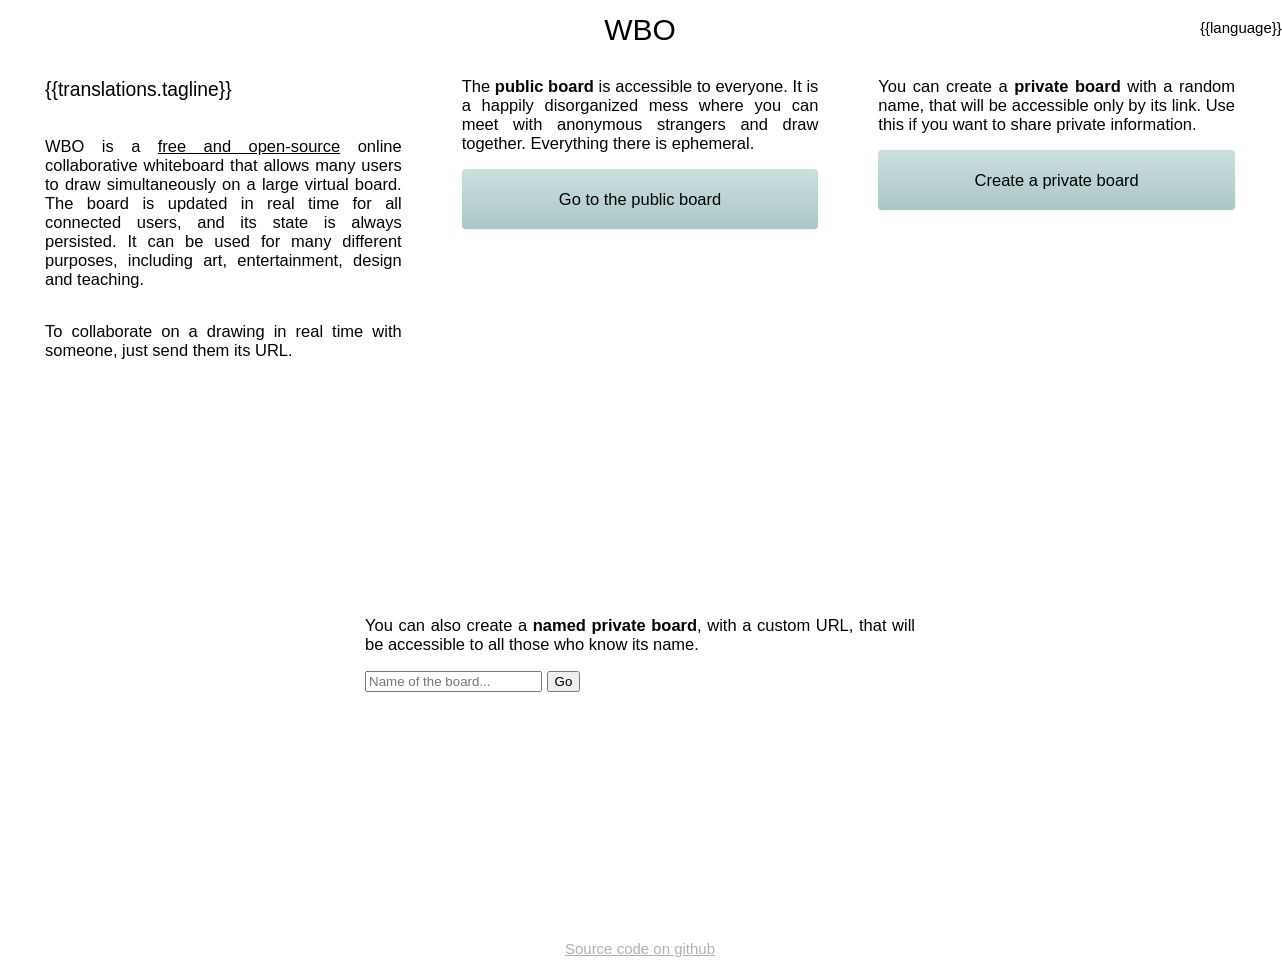
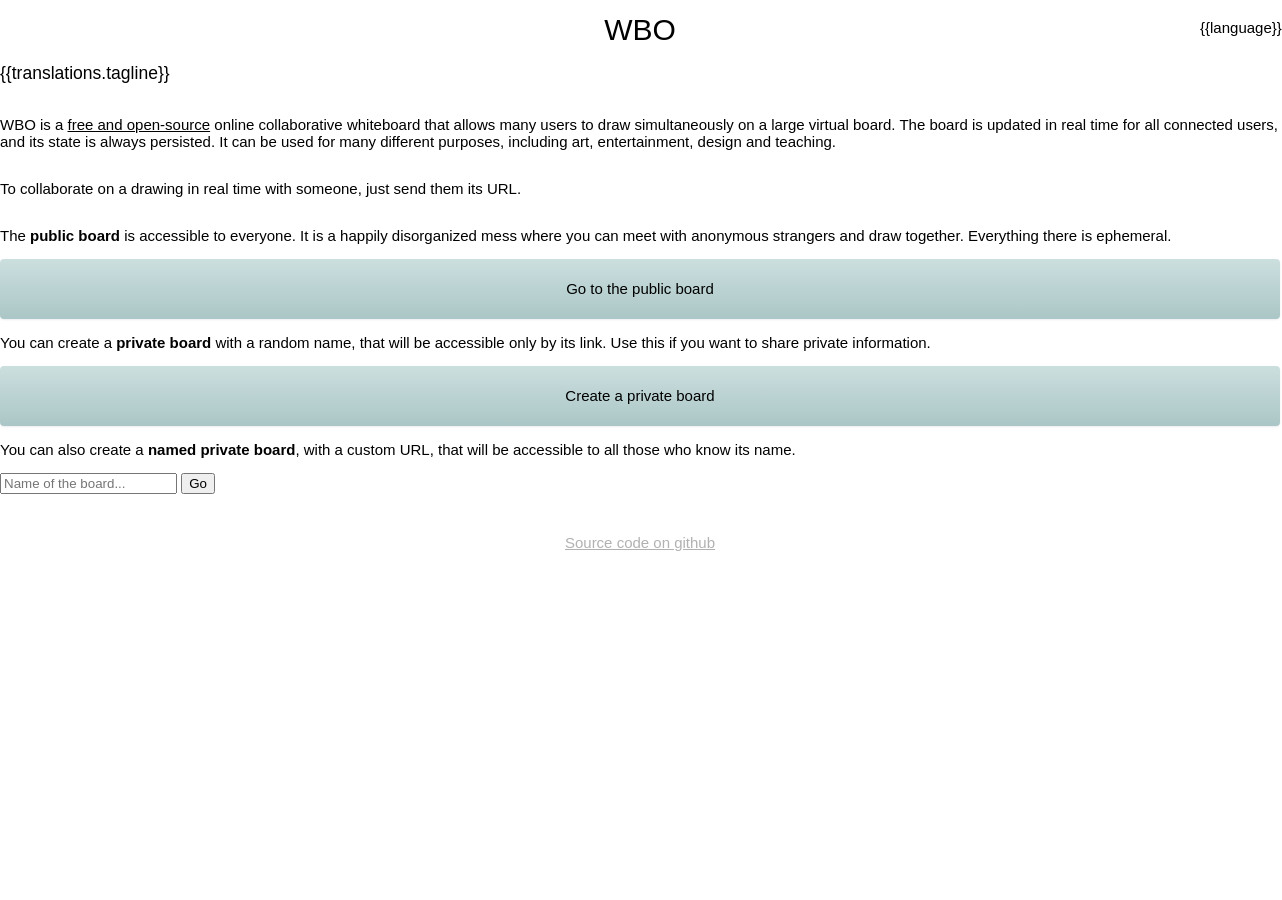

Add localized community rules page (#408)

--- a/client-data/index.css
+++ b/client-data/index.css
@@ -1,3 +1,19 @@
+:root {
+  --wbo-background: #fcfcfd;
+  --wbo-surface: #ffffff;
+  --wbo-border: #d9dde3;
+  --wbo-accent: #ccdfdf;
+  --wbo-accent-strong: #abc6c6;
+  --wbo-action-background: linear-gradient(
+    var(--wbo-accent),
+    var(--wbo-accent-strong)
+  );
+  --wbo-focus-shadow: 0 0 5px #0074d9;
+  --wbo-shadow-sm: 0 1px 2px rgba(16, 24, 40, 0.08);
+  --wbo-radius-control: 2px;
+  --wbo-radius-panel: 4px;
+}
+
 html {
   min-height: 100%;
   margin: 0;
@@ -32,22 +48,25 @@ h3 {
   font-weight: 400;
 }
 
-main {
+.page-main {
   margin: auto;
   width: 100%;
-  height: 95vh;
   max-width: 1250px;
-  font-size: 1.1em;
   position: relative;
-  text-align: justify;
   transition: 0.1s;
-  display: flex;
-  flex-wrap: wrap;
-  justify-content: space-around;
   animation: appear 0.3s ease 0.15s;
 }
 
-main > div {
+.home-main {
+  display: flex;
+  flex-wrap: wrap;
+  height: 95vh;
+  font-size: 1.1em;
+  justify-content: space-around;
+  text-align: justify;
+}
+
+.home-main > .home-section {
   max-width: 550px;
   min-width: 300px;
   transition: 0.07s;
@@ -69,42 +88,59 @@ main > div {
   flex: auto;
 }
 
+.button-link,
 .wbo-button {
-  white-space: nowrap;
-  text-decoration: none;
-  background: linear-gradient(#ccdfdf, #abc6c6);
-  margin-top: 15px;
-  line-height: 60px;
-  border-radius: 4px;
-  box-shadow: 0 1px 2px rgba(16, 24, 40, 0.08);
-  display: block;
-  text-align: center;
+  background: var(--wbo-action-background);
+  border-radius: var(--wbo-radius-panel);
+  box-shadow: var(--wbo-shadow-sm);
   color: black;
+  text-decoration: none;
   transition: 0.1s;
+}
+
+.wbo-button {
+  display: block;
+  line-height: 60px;
+  margin-top: 15px;
+  text-align: center;
+  white-space: nowrap;
+}
+
+.compact-button {
+  display: inline-block;
+  padding: 9px 13px;
 }
 
 a {
   color: black;
 }
 
-.wbo-button:hover {
-  box-shadow: 0 0 5px #0074d9;
+.inline-link {
+  text-decoration-thickness: 1px;
+  text-underline-offset: 3px;
 }
 
+.button-link:hover,
+.wbo-button:hover {
+  box-shadow: var(--wbo-focus-shadow);
+}
+
+.button-link:focus,
+.button-link:active,
 .wbo-button:focus,
 .wbo-button:active {
   box-shadow: inset 0 1px 3px rgba(16, 24, 40, 0.15);
 }
 #named-board-form {
   display: flex;
-  background: linear-gradient(#ccdfdf, #abc6c6);
+  background: var(--wbo-action-background);
   padding: 0 9px;
-  border-radius: 4px;
+  border-radius: var(--wbo-radius-panel);
   margin-bottom: 40px;
 }
 #named-board-form input {
   line-height: 20px;
-  border-radius: 2px;
+  border-radius: var(--wbo-radius-control);
   border: 1px solid #ffffff8f;
   padding: 6px;
   font-size: 1.1em;
@@ -150,6 +186,11 @@ footer a:hover {
   opacity: 1;
 }
 
+.surface-card {
+  border-radius: var(--wbo-radius-panel);
+  box-shadow: var(--wbo-shadow-sm);
+}
+
 .lang-selector {
   top: 0;
   right: 0;
@@ -171,15 +212,15 @@ footer a:hover {
 .lang-selector ul {
   box-sizing: border-box;
   padding: 4px 0;
-  border: 1px solid #d9dde3;
-  border-radius: 2px;
+  border: 1px solid var(--wbo-border);
+  border-radius: var(--wbo-radius-control);
   position: absolute;
   top: 100%;
   right: 0;
   width: 160px;
   max-height: min(320px, calc(100vh - 90px));
   overflow-y: auto;
-  background: #ffffff;
+  background: var(--wbo-surface);
   box-shadow: 0 6px 14px rgba(16, 24, 40, 0.12);
   margin: 0;
   list-style: none;
@@ -217,9 +258,7 @@ footer a:hover {
 }
 
 #recent-boards {
-  box-shadow: 0 1px 2px rgba(16, 24, 40, 0.08);
-  border-radius: 4px;
-  background: linear-gradient(#ccdfdf, #abc6c6);
+  background: var(--wbo-action-background);
   padding: 5px;
 }
 
@@ -253,14 +292,14 @@ footer a:hover {
   text-align: center;
   margin: 3px;
   display: inline-block;
-  border-radius: 2px;
+  border-radius: var(--wbo-radius-control);
   padding: 2px 8px;
   overflow: hidden;
   text-overflow: ellipsis;
   height: 1.5em;
   line-height: 1.5em;
-  background: linear-gradient(#ccdfdf, #abc6c6);
-  box-shadow: 0 1px 2px rgba(16, 24, 40, 0.08);
+  background: var(--wbo-action-background);
+  box-shadow: var(--wbo-shadow-sm);
   white-space: nowrap;
 }
 
